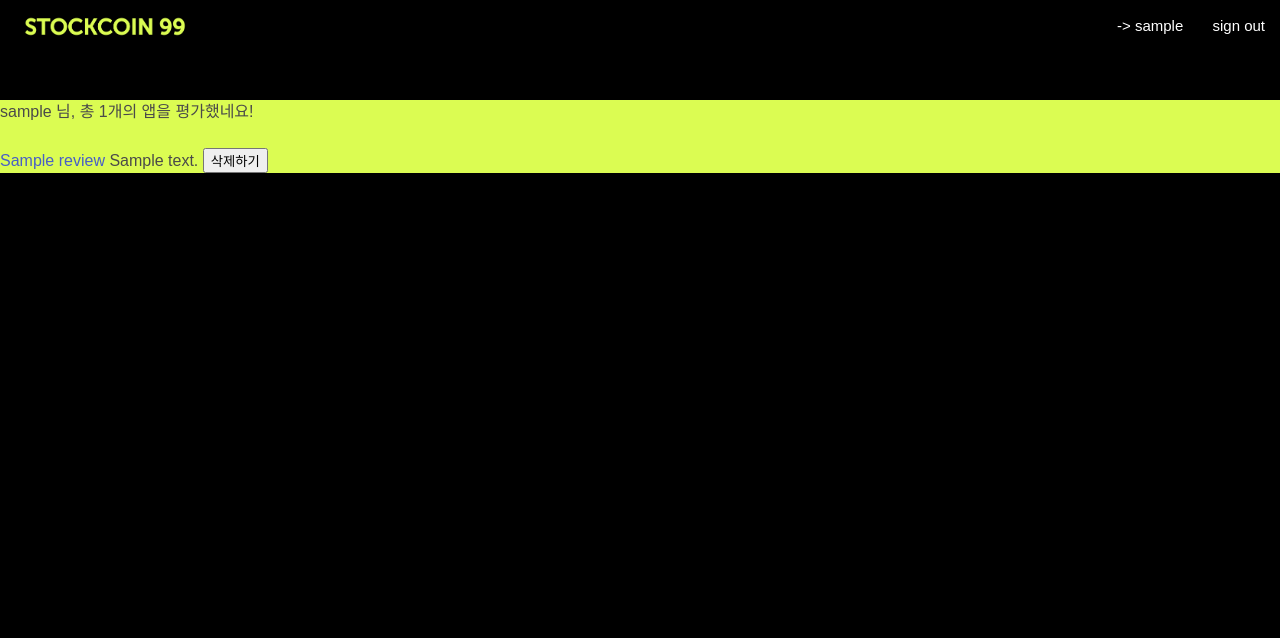
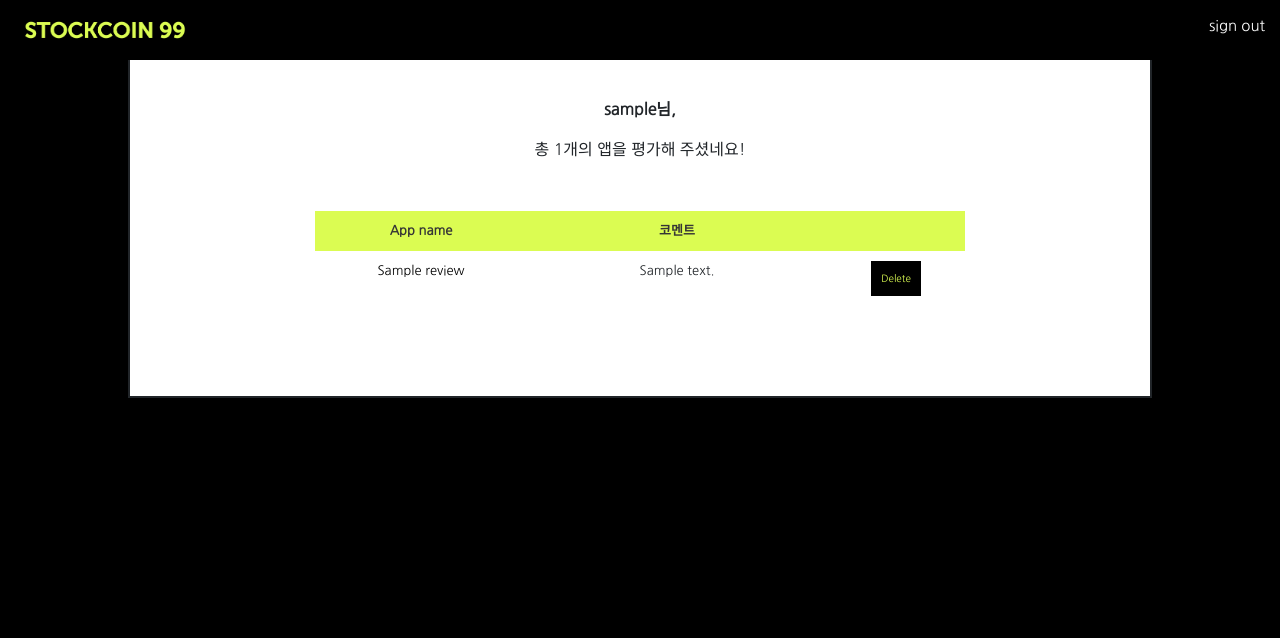
Before and after one commit to soujinko/project01_team4, a Flask app: template templates/user.html in a window 1280 px wide. Shown: the top 638 px of the page. After the commit the page ends 398 px from the top, so only its background shows below. Run offline with Flask 2, Linux system fonts and the light colour scheme; the template is opened without the code that fills it: most values are stand-ins (such as "Sample title", 1, 10 or a date in 2020); some libraries are stand-ins or nearby versions.

Commit message:
사용자 페이지

```diff
--- a/templates/user.html
+++ b/templates/user.html
@@ -7,52 +7,49 @@
     <meta property="og:title" content="STOCKCOIN"/>
     <meta property="og:description" content="내게 필요한 주식, 코인 앱 정보를 한눈에"/>
     <meta property="og:image" content="{{ url_for('static', filename='ogimg.png') }}"/>
-
  <!-- Required meta tags -->
     <meta charset="utf-8">
     <meta name="viewport" content="width=device-width, initial-scale=1, shrink-to-fit=no">
 
     <!-- Bulma CSS -->
     <link rel="stylesheet" href="https://cdn.jsdelivr.net/npm/bulma@0.9.1/css/bulma.min.css">
+      <!-- google font -->
+    <link rel="preconnect" href="https://fonts.gstatic.com">
+    <link href="https://fonts.googleapis.com/css2?family=Nanum+Gothic&display=swap" rel="stylesheet">
+
+      <!-- Bootstrap CSS -->
+    <link rel="stylesheet" href="https://maxcdn.bootstrapcdn.com/bootstrap/4.0.0/css/bootstrap.min.css"
+        integrity="sha384-Gn5384xqQ1aoWXA+058RXPxPg6fy4IWvTNh0E263XmFcJlSAwiGgFAW/dAiS6JXm" crossorigin="anonymous">
+
+
     <!-- Font Awesome CSS -->
     <link href="//maxcdn.bootstrapcdn.com/font-awesome/4.7.0/css/font-awesome.min.css" rel="stylesheet">
 
     <!-- JS -->
-    <script src="https://ajax.googleapis.com/ajax/libs/jquery/3.4.1/jquery.min.js"></script>
+    <script src="https://ajax.googleapis.com/ajax/libs/jquery/3.5.1/jquery.min.js"></script>
     <script src="https://cdnjs.cloudflare.com/ajax/libs/jquery-cookie/1.4.1/jquery.cookie.js"></script>
+    <script src="https://cdnjs.cloudflare.com/ajax/libs/popper.js/1.12.9/umd/popper.min.js"
+            integrity="sha384-ApNbgh9B+Y1QKtv3Rn7W3mgPxhU9K/ScQsAP7hUibX39j7fakFPskvXusvfa0b4Q"
+            crossorigin="anonymous"></script>
+    <script src="https://maxcdn.bootstrapcdn.com/bootstrap/4.0.0/js/bootstrap.min.js"
+            integrity="sha384-JZR6Spejh4U02d8jOt6vLEHfe/JQGiRRSQQxSfFWpi1MquVdAyjUar5+76PVCmYl"
+            crossorigin="anonymous"></script>
+
+
     <script>
+        let user = '{{ user_info.username }}'
 
-        {#function review(){#}
-        {#    alert('로그인 해주세요')#}
-        {#    window.location.href='/login'#}
-        {#    return#}
-        {#}#}
-        {##리뷰정보 불러오기#}
-{#        function getreview(appname){#}
-{#            console.log(appname)#}
-{#            $.ajax({#}
-{#                type: "POST",#}
-{#                url: "/detail_get_card",#}
-{#                data: {title_give: appname},#}
-{#                success: function (response) { // 성공하면#}
-{#                    let reviews = response['reviews']#}
-{#                    console.log(reviews)#}
-{##}
-{#                }#}
-{#            })#}
-{#        }#}
         function sign_out() {
             $.removeCookie('mytoken', {path: '/'});
             alert('로그아웃 되었습니다.')
             window.location.href = "/login"
         }
 
-        function delete_one(app_name){
-            let username = '{{ user_info.username }}'
+        function delete_one(app){
             $.ajax({
                 type: "POST",
                 url: "/delete",
-                data: {username_give: username, appname_give: app_name},
+                data: { username_give: user, appname_give: app },
                 success: function (response) { // 성공하면
                     alert(response['msg']);
                     window.location.reload()
@@ -60,19 +57,17 @@
             })
         }
 
-
-
-
     </script>
     <style>
         * {
             font-family: 'Nanum Gothic', sans-serif;
         }
+
         html, body {
             background-color: black;
-                height:100%;
+            height: 100%;
+        }
 
-            }
         .nav {
             background-color: black;
             width: 100%;
@@ -91,7 +86,6 @@
 
         }
 
-
         .login {
             position: absolute;
             right: 15px;
@@ -99,28 +93,13 @@
             font-size: 15px;
             z-index: 1;
         }
-         .signin:hover {
-            border-bottom: 2px solid #DBFC52;
-        }
 
-        .user {
-            display: inline-block;
-            margin-right: 25px;
-            z-index: 1;
-            font-size: 15px;
-        }
-        .user:hover {
-            display: inline-block;
-            margin-right: 25px;
-            z-index: 1;
-            font-size: 15px;
-            border-bottom: 2px solid #DBFC52;
-        }
         .signout {
             display: inline-block;
             z-index: 1;
             font-size: 15px;
         }
+
         .signout:hover {
             display: inline-block;
             z-index: 1;
@@ -129,8 +108,109 @@
         }
 
 
+        .card-one {
+            border: 2px solid;
+            margin: 25px auto;
+            padding: 40px 60px;
+            width: 80%;
+            background-color: white;
+            text-align: center;
+
+
+        }
+
+
+        .tablebar {
+            width: 80%;
+            font-size: 20px;
+            margin: 50px auto;
+        }
+
+        .col {
+            width: 300px;
+        }
+
+        th {
+            text-align: center;
+            font-size: 13px;
+            padding: 10px;
+        }
+
+        td {
+            font-size: 13px;
+            padding: 10px;
+        }
+
+        table {
+            font-size: 13px;
+            text-align: center;
+            width: 650px;
+            margin: 20px auto;
+        }
+
+        tr {
+            margin: 5px auto;
+        }
+
+        textarea {
+            padding: 20px 15px;
+            width: 90%;
+        }
+
+        .goapp {
+            text-decoration: none;
+            color: black;
+        }
+
+        .goapp:hover {
+            text-decoration: none;
+            color: black;
+            border-bottom: 1px solid black;
+        }
+
+        #btn {
+            background-color: black;
+            border: 0px solid;
+            border-radius: 0;
+            color: #DBFC52;
+            padding: 10px;
+            text-weight: 2px border;
+            border-radius: 0;
+            font-size: 10px;
+
+
+        }
+
+        #btn:hover {
+            background-color: #DBFC52;
+            border: 0px solid;
+            border-radius: 0;
+            color: black;
+            padding: 10px;
+            text-weight: 2px border;
+            border-radius: 0;
+            font-size: 10px
+        }
+
+        #btn:focus {
+            border: none;
+            outline: none;
+        }
+
+        p > a {
+            color: black;
+            text-decoration: none;
+        }
+
+        p > a:hover {
+            color: black;
+            text-decoration: none;
+            border-bottom: 1px solid black;
+        }
+
+
+
     </style>
-
 
     </head>
     <body>
@@ -142,10 +222,6 @@
 
             <div class="login">
                 {% if user_info %}
-                    <div style="" class="user">
-                        <a onclick="window.location.href='/user/{{ user_info.username }}'"
-                           style="color: white; text-decoration:none;">-> {{ user_info.username }} </a>
-                    </div>
 
                     <div style="display: inline-block" class="signout">
                         <a onclick="sign_out()" style="color: white; text-decoration:none;">sign out</a>
@@ -158,35 +234,56 @@
         </div>
 
 
-     <div class="wrap" style="background-color: #DBFC52; margin-top: 100px">
+        {#리뷰정보 불러오기#}
+        <div id="card" class="card-one">
+
+
+
+            {#부트스트랩 #}
+            <div class="container" style="justify-content: center; padding-top: 30px;">
 
             {% if count %}
-         <div>
-             {{ user_info.username }} 님, 총 {{ count }}개의 앱을 평가했네요!
-         </div>
-     {% endif %}
-
-    <br>
 
                 <div>
-    {% if reviews %}
+                    <p style="font-weight: bold">{{ user_info.username }}님,</p>
+
+                    <p>총 {{ count }}개의 앱을 평가해 주셨네요!</p>
+                </div>
+
+                <div class="tablebar">
+                    <table>
+                        <thead style=" padding: 5px; background-color: #DBFC52; white-space:nowrap;">
+                        <tr>
+                            <th scope="col">App name</th>
+                            <th class="col" scope="col">코멘트</th>
+                            <th scope="col"></th>
+
+                        </tr>
+                        </thead>
+
+                        <tbody>
                         {% for i in reviews %}
-            <div>
+                            <tr>
+                                <td ><a class="goapp" href="/get_detail_Test?type_give={{ i.app_name }}">{{ i.app_name }}</a></td>
+                                <td>{{ i.comment }}</td>
+                            <td><button id="btn" type="button" onclick="delete_one('{{ i.app_name }}')">Delete</button></td>
 
-                <a href="/get_detail_Test?type_give={{ i.app_name }}">{{ i.app_name }}</a>
-                {{ i.comment }}
-                <button onclick="delete_one('{{ i.app_name }}')">삭제하기</button>
+                            </tr>
+                        {% endfor %}
 
+                        </tbody>
+                    </table>
                 </div>
-        {% endfor %}
             {% else %}
-         <a href="/">아직 장성된 리뷰가 없네요 작성하러 가볼까요?</a>
+                <p style="font-weight: bold">{{ user_info.username }}님, 아직 평가한 앱이 없네요!</p>
+                <br>
+                <p><a href="/">둘러보러 가볼까요? -></a></p>
             {% endif %}
-    </div>
 
             </div>
 
 
+        </div>
 
     </body>
 </html>
```
Lines whose indentation alone changed are shown as unchanged.
